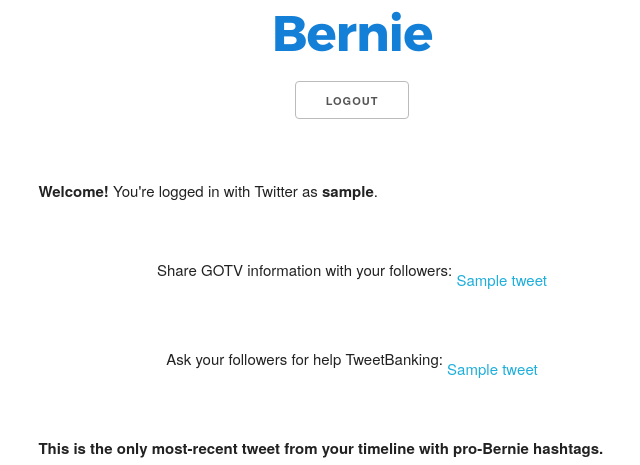
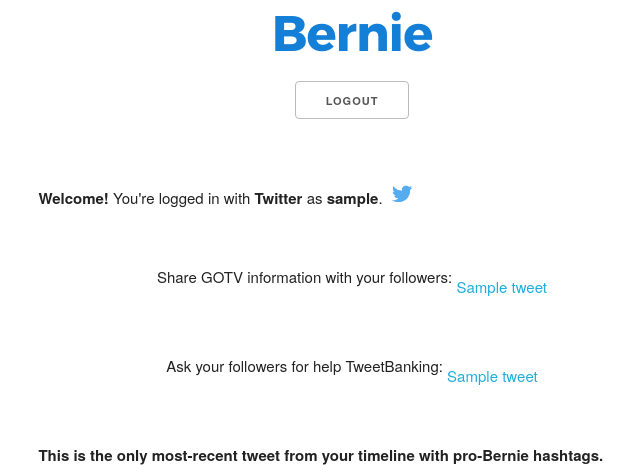
Before and after one commit to nsfabina/tweetbankforbernie, a Django app: template twitbank/app/templates/home.html in a window 1280 px wide. Shown: the part 217-682 px from the top of the page, without its empty margins (288-928 px from the left). Run offline with Django 3.2, Linux system fonts and the light colour scheme; a user stored in the database is signed in; tables that the repository leaves empty hold one stand-in row (values such as "Sample post"); the template is opened without the code that fills it: most values are stand-ins (such as "Sample title", 1, 10 or a date in 2020); some libraries are stand-ins or nearby versions.

Commit message:
Adds Twitter logo per terms.

```diff
--- a/twitbank/app/templates/home.html
+++ b/twitbank/app/templates/home.html
@@ -11,7 +11,7 @@
 
 	<div class="row no-center" style="margin-bottom: 3rem">
     <div class="eight columns offset-by-two">
-  		<p><b>Welcome!</b> You're logged in with Twitter as <b>{{ user }}</b>.</p>
+  		<p><b>Welcome!</b> You're logged in with <b>Twitter</b> as <b>{{ user }}</b>. <img src="/static/images/twitter.png" style="height: 3rem; vertical-align: -5px"></p>
   	</div>
   </div>
 
```
Also changed, not shown: twitbank/app/static/images/twitter.png (added).
